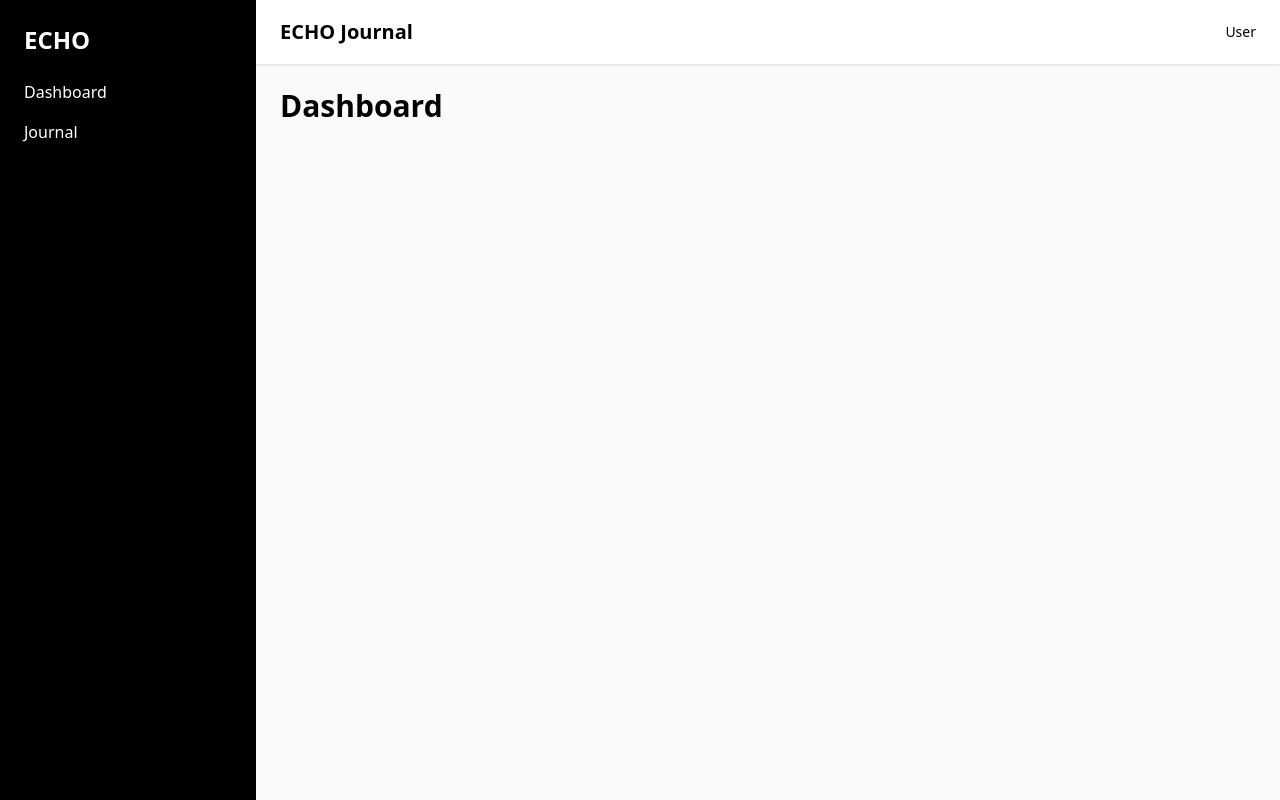
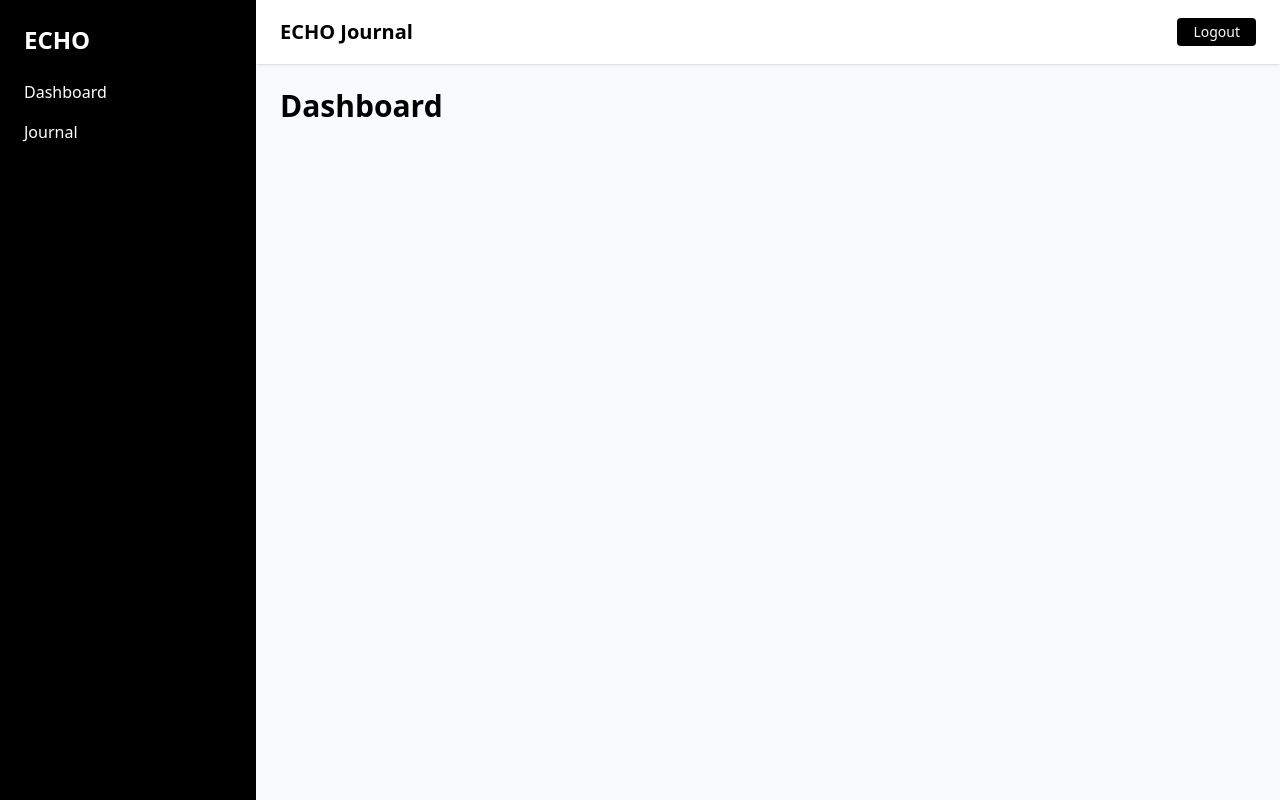
Before and after one commit to ManojBasty/echo-journal, a React (Vite) app in the folder echo-frontend/: page /dashboard in a window 1280 px wide. Built offline with nearby package versions, Linux system fonts and the light colour scheme; sample sign-in values are in the browser's storage.

Commit message:
feat(auth): implement protected and public routes with authentication guard and logout functionality

```diff
--- a/echo-frontend/src/components/Navbar.tsx
+++ b/echo-frontend/src/components/Navbar.tsx
@@ -1,15 +1,23 @@
+import { useNavigate } from "react-router-dom";
+
 export default function Navbar() {
+  const navigate = useNavigate();
+
+  const handleLogout = () => {
+    localStorage.removeItem("token");
+    navigate("/");
+  };
+
   return (
     <div className="h-16 bg-white shadow flex items-center justify-between px-6">
+      <h1 className="text-xl font-semibold">ECHO Journal</h1>
 
-      <h1 className="text-xl font-semibold">
-        ECHO Journal
-      </h1>
-
-      <div className="text-sm">
-        User
-      </div>
-
+      <button
+        onClick={handleLogout}
+        className="text-sm bg-black text-white px-4 py-1 rounded"
+      >
+        Logout
+      </button>
     </div>
   );
 }
--- a/echo-frontend/src/routes/AppRoutes.tsx
+++ b/echo-frontend/src/routes/AppRoutes.tsx
@@ -5,14 +5,52 @@ import Register from "../pages/Register";
 import Dashboard from "../pages/Dashboard";
 import Journal from "../pages/Journal";
 
+import PublicRoute from "./PublicRoute";
+import ProtectedRoute from "./ProtectedRoute";
+
 export default function AppRoutes() {
   return (
     <BrowserRouter>
       <Routes>
-        <Route path="/" element={<Login />} />
-        <Route path="/register" element={<Register />} />
-        <Route path="/dashboard" element={<Dashboard />} />
-        <Route path="/journal" element={<Journal />} />
+
+        {/* Public Routes */}
+        <Route
+          path="/"
+          element={
+            <PublicRoute>
+              <Login />
+            </PublicRoute>
+          }
+        />
+
+        <Route
+          path="/register"
+          element={
+            <PublicRoute>
+              <Register />
+            </PublicRoute>
+          }
+        />
+
+        {/* Protected Routes */}
+        <Route
+          path="/dashboard"
+          element={
+            <ProtectedRoute>
+              <Dashboard />
+            </ProtectedRoute>
+          }
+        />
+
+        <Route
+          path="/journal"
+          element={
+            <ProtectedRoute>
+              <Journal />
+            </ProtectedRoute>
+          }
+        />
+
       </Routes>
     </BrowserRouter>
   );
--- /dev/null
+++ b/echo-frontend/src/routes/ProtectedRoute.tsx
@@ -0,0 +1,15 @@
+import { Navigate } from "react-router-dom";
+
+export default function ProtectedRoute({
+  children,
+}: {
+  children: React.ReactNode;
+}) {
+  const token = localStorage.getItem("token");
+
+  if (!token) {
+    return <Navigate to="/" replace />;
+  }
+
+  return children;
+}
--- /dev/null
+++ b/echo-frontend/src/routes/PublicRoute.tsx
@@ -0,0 +1,15 @@
+import { Navigate } from "react-router-dom";
+
+export default function PublicRoute({
+  children,
+}: {
+  children: React.ReactNode;
+}) {
+  const token = localStorage.getItem("token");
+
+  if (token) {
+    return <Navigate to="/dashboard" replace />;
+  }
+
+  return children;
+}
```
